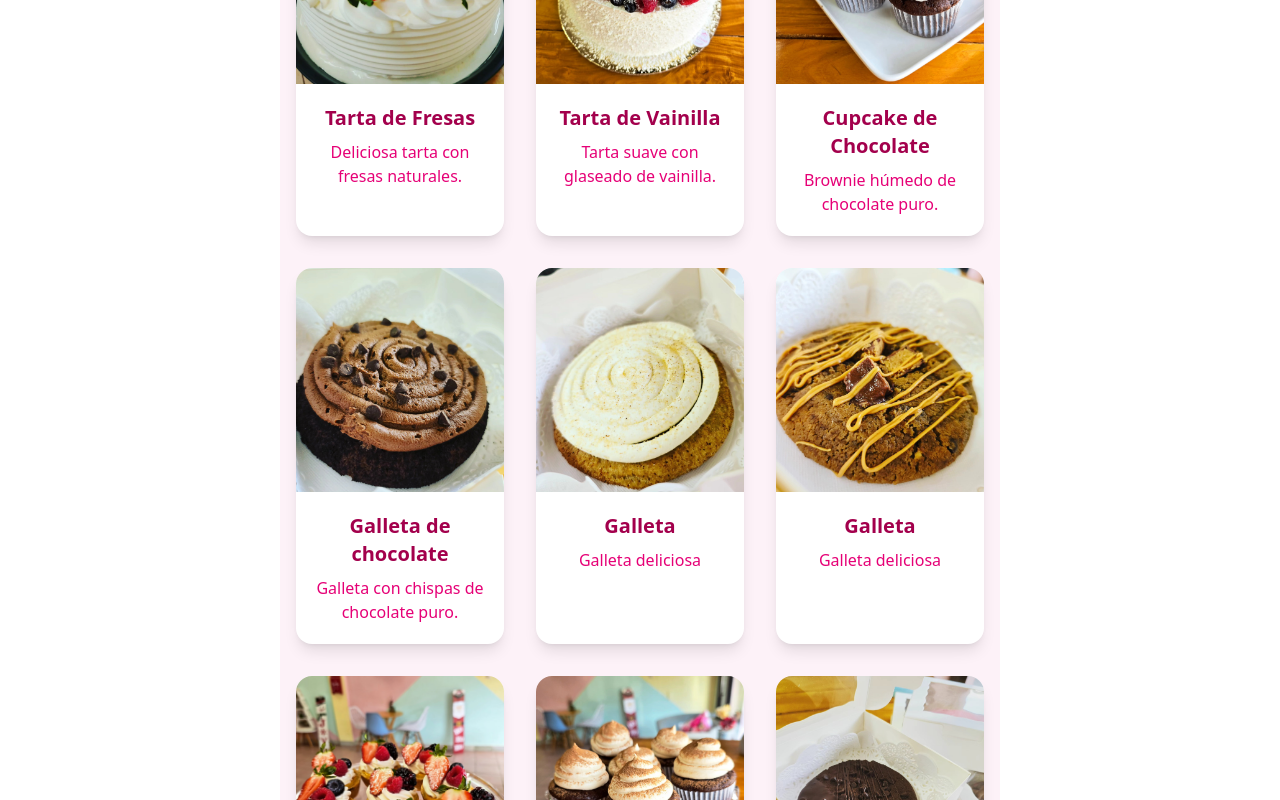
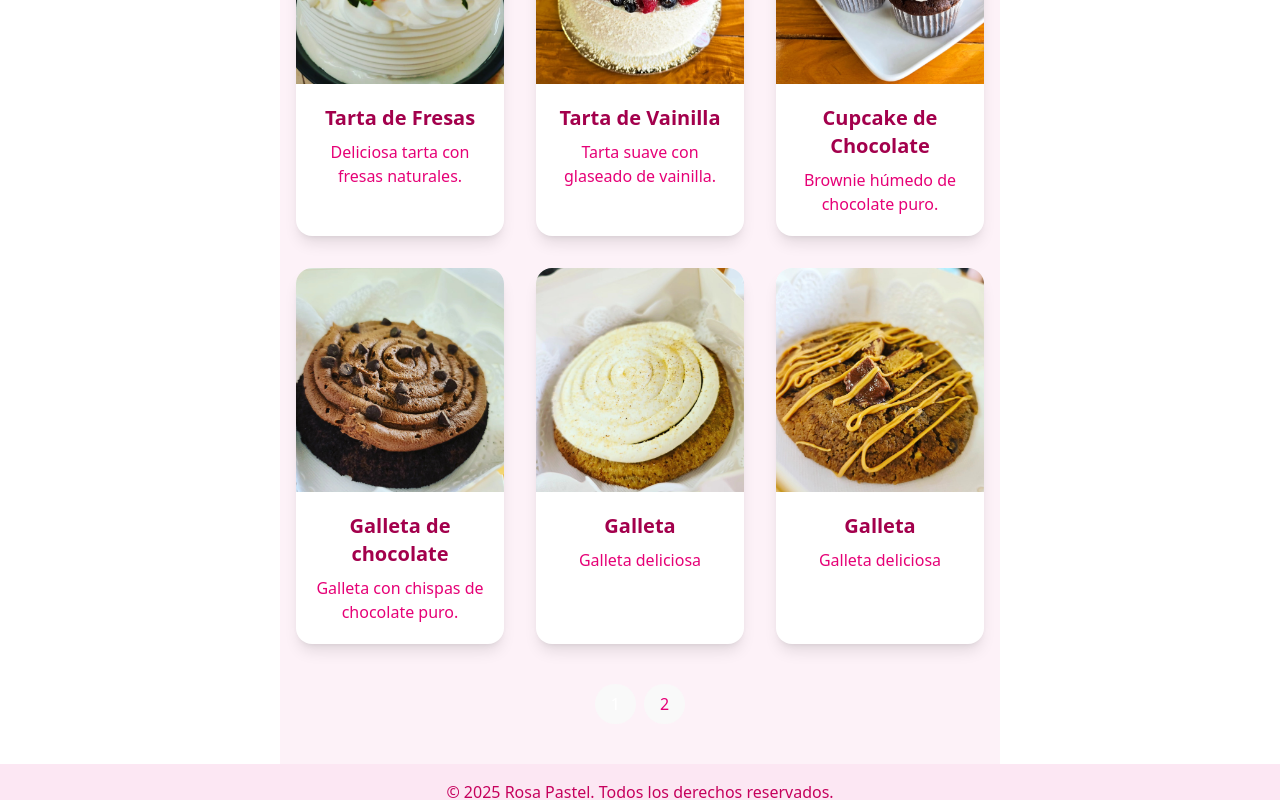
Before and after one commit to xDanyV/bakery-page-tw, a React (Vite) app: page /products in a window 1280 px wide. Shown: the part 506-1306 px from the top of the page. Built offline with nearby package versions, Linux system fonts and the light colour scheme.

Commit message:
Paginacion en los productos filtrados

```diff
--- a/src/components/Dropdown.jsx
+++ b/src/components/Dropdown.jsx
@@ -25,7 +25,7 @@ const Dropdown = ({ onSelect }) => {
                 className="inline-flex justify-center w-full rounded-md
                 border border-pink-300 shadow-sm px-4 py-2 bg-white
                 text-sm font-medium text-pink-700 hover:bg-pink-50
-                focus:outline-none mb-10"
+                focus:outline-none mb-10 hover:cursor-pointer"
             >
                 {selectedCategory}
                 <svg
--- a/src/pages/Products.jsx
+++ b/src/pages/Products.jsx
@@ -1,22 +1,32 @@
 import React, { useState } from "react";
 import { motion } from "framer-motion";
 import Dropdown from "../components/Dropdown";
-
 import productsData from "../data/products"
 
 export default function Products() {
 
   const [selectedCategory, setSelectedCategory] = useState("Todas");
 
+  const [currentPage, setCurrentPage] = useState(1);
+  const productsPerPage = 6;
+
   const handleCategoryChange = (category) => {
     setSelectedCategory(category);
-
+    setCurrentPage(1);
   };
 
   const filteredProducts =
     selectedCategory === "Todas"
       ? productsData
       : productsData.filter((p) => p.category === selectedCategory);
+
+
+  const totalPages = Math.ceil(filteredProducts.length / productsPerPage);
+  const paginatedProducts = filteredProducts.slice(
+    (currentPage - 1) * productsPerPage,
+    currentPage * productsPerPage
+  );
+
 
   return (
     <motion.div
@@ -37,7 +47,7 @@ export default function Products() {
       </div>
 
       <div className="grid grid-cols-1 sm:grid-cols-2 lg:grid-cols-3 gap-8">
-        {filteredProducts.map((product, index) => (
+        {paginatedProducts.map((product, index) => (
           <div
             key={index}
             className="bg-white rounded-2xl shadow-lg overflow-hidden hover:shadow-xl transition-shadow duration-300 hover:scale-110 transform"
@@ -55,6 +65,24 @@ export default function Products() {
         ))}
       </div>
 
+      {totalPages > 1 && (
+        <div className="flex justify-center mt-10 space-x-2">
+          {Array.from({ length: totalPages }, (_, index) => (
+            <button
+              key={index}
+              onClick={() => setCurrentPage(index + 1)}
+              className={`px-4 py-2 rounded-full ${
+                currentPage === index + 1
+                  ? "bg-pink-500 text-white"
+                  : "bg-pink-200 text-pink-600"
+              } hover:bg-pink-500 hover:text-white hover:cursor-pointer`}
+            >
+              {index + 1}
+            </button>
+          ))}
+        </div>
+      )}
+
     </motion.div>
   );
 }
```
